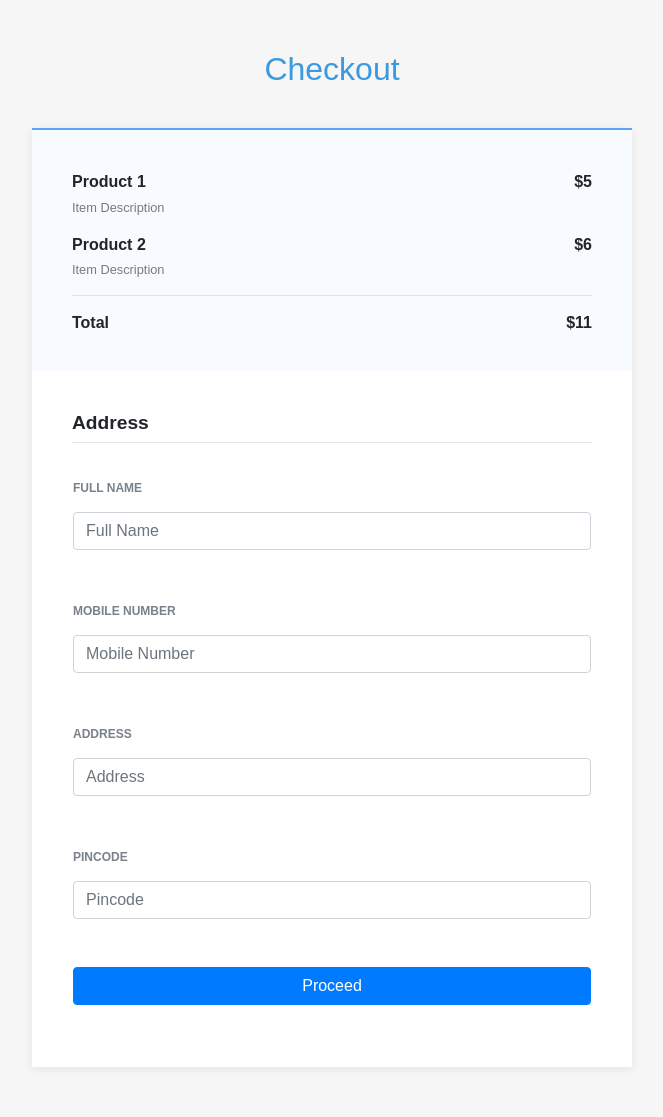
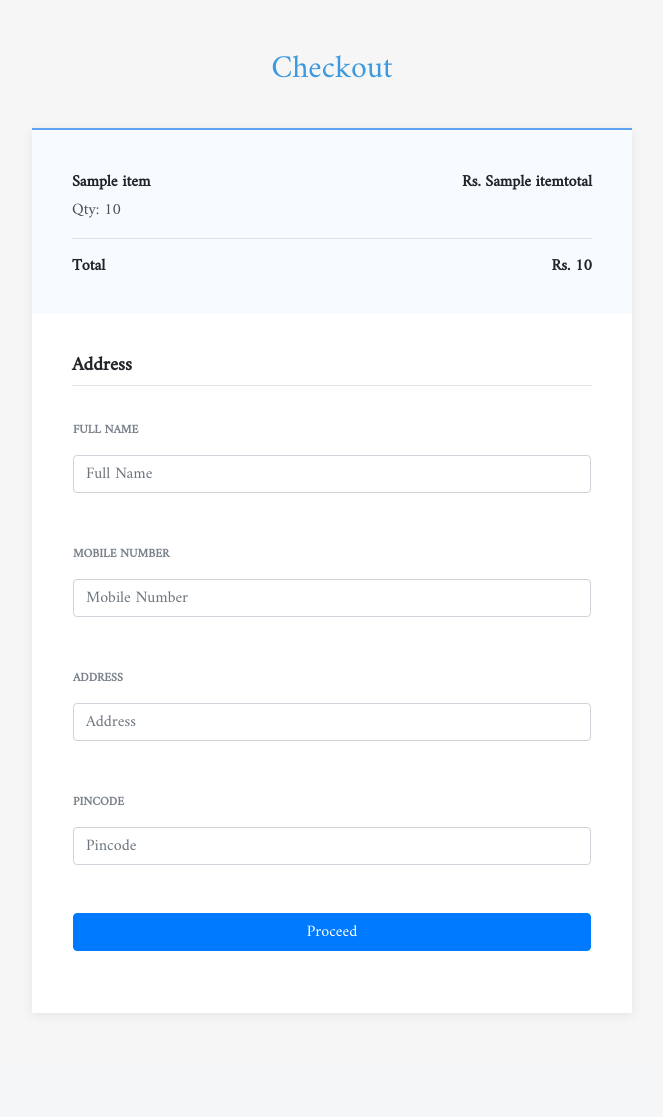
Before and after one commit to Hemanth21k/Medicine, a Django app: template doctorapp/cart/templates/cart/payment.html in a window 1280 px wide. Shown: the part 96-1213 px from the top of the page, without its empty margins (308-971 px from the left). After the commit the page ends 1047 px from the top, so only its background shows below. Run offline with Django 3.2, Linux system fonts and the light colour scheme; the template is opened without the code that fills it: most values are stand-ins (such as "Sample title", 1, 10 or a date in 2020); some libraries are stand-ins or nearby versions.

Commit message:
Recently Commit

```diff
--- /dev/null
+++ b/doctorapp/cart/static/cart/payment1.css
@@ -0,0 +1,141 @@
+.payment-form{
+	padding-bottom: 50px;
+	font-family: 'Amiri', sans-serif;
+}
+
+.payment-form.dark{
+	background-color: #f6f6f6;
+}
+
+.payment-form .content{
+	box-shadow: 0px 2px 10px rgba(0, 0, 0, 0.075);
+	background-color: white;
+}
+
+.payment-form .block-heading{
+    padding-top: 50px;
+    margin-bottom: 40px;
+    text-align: center;
+}
+
+.payment-form .block-heading p{
+	text-align: center;
+	max-width: 420px;
+	margin: auto;
+	opacity:0.7;
+}
+
+.payment-form.dark .block-heading p{
+	opacity:0.8;
+}
+
+.payment-form .block-heading h1,
+.payment-form .block-heading h2,
+.payment-form .block-heading h3 {
+	margin-bottom:1.2rem;
+	color: #3b99e0;
+}
+
+.payment-form form{
+	border-top: 2px solid #5ea4f3;
+	box-shadow: 0px 2px 10px rgba(0, 0, 0, 0.075);
+	background-color: #ffffff;
+	padding: 0;
+	max-width: 600px;
+	margin: auto;
+}
+
+.payment-form .title{
+	font-size: 1em;
+	border-bottom: 1px solid rgba(0,0,0,0.1);
+	margin-bottom: 0.8em;
+	font-weight: 600;
+	padding-bottom: 8px;
+}
+
+.payment-form .products{
+	background-color: #f7fbff;
+    padding: 25px;
+}
+
+.payment-form .products .item{
+	margin-bottom:1em;
+}
+
+.payment-form .products .item-name{
+	font-weight: 700;
+	font-size: 0.9em;
+}
+
+.payment-form .products .item-description{
+	font-size:1em;
+	opacity:0.8;
+}
+
+.payment-form .products .item p{
+	margin-bottom:0.2em;
+}
+
+.payment-form .products .price{
+	float: right;
+	font-weight: 600;
+	font-size: 0.9em;
+}
+
+.payment-form .products .total{
+	border-top: 1px solid rgba(0, 0, 0, 0.1);
+	margin-top: 10px;
+	padding-top: 19px;
+	font-weight: 600;
+	line-height: 1;
+}
+
+.payment-form .card-details{
+	padding: 25px 25px 15px;
+}
+
+.payment-form .card-details label{
+	font-size: 12px;
+	font-weight: 600;
+	margin-bottom: 15px;
+	color: #79818a;
+	text-transform: uppercase;
+}
+
+.payment-form .card-details button{
+	margin-top: 0.6em;
+	padding:12px 0;
+	font-weight: 600;
+}
+
+.payment-form .date-separator{
+ 	margin-left: 10px;
+    margin-right: 10px;
+    margin-top: 5px;
+}
+
+@media (min-width: 576px) {
+	.payment-form .title {
+		font-size: 1.2em;
+	}
+
+	.payment-form .products {
+		padding: 40px;
+  	}
+
+	.payment-form .products .item-name {
+		font-size: 1em;
+	}
+
+	.payment-form .products .price {
+    	font-size: 1em;
+	}
+
+  	.payment-form .card-details {
+    	padding: 40px 40px 30px;
+    }
+
+  	.payment-form .card-details button {
+    	margin-top: 2em;
+    }
+}
--- a/doctorapp/cart/templates/cart/payment.html
+++ b/doctorapp/cart/templates/cart/payment.html
@@ -10,7 +10,63 @@
   <link href="https://fonts.googleapis.com/css?family=Montserrat" rel="stylesheet">
 
 </head> -->
-<link rel="stylesheet" href="{% static 'cart/payment.css' %}">
+<head>
+  <style>
+    /* Center the loader */
+    #loader {
+      position: absolute;
+      left: 50%;
+      top: 50%;
+      z-index: 1;
+      width: 150px;
+      height: 150px;
+      margin: -75px 0 0 -75px;
+      border: 16px solid #f3f3f3;
+      border-radius: 50%;
+      border-top: 16px solid #3498db;
+      width: 120px;
+      height: 120px;
+      -webkit-animation: spin 2s linear infinite;
+      animation: spin 2s linear infinite;
+    }
+
+    @-webkit-keyframes spin {
+      0% { -webkit-transform: rotate(0deg); }
+      100% { -webkit-transform: rotate(360deg); }
+    }
+
+    @keyframes spin {
+      0% { transform: rotate(0deg); }
+      100% { transform: rotate(360deg); }
+    }
+
+    /* Add animation to "page content" */
+    .animate-bottom {
+      position: relative;
+      -webkit-animation-name: animatebottom;
+      -webkit-animation-duration: 1s;
+      animation-name: animatebottom;
+      animation-duration: 1s
+    }
+
+    @-webkit-keyframes animatebottom {
+      from { bottom:-100px; opacity:0 }
+      to { bottom:0px; opacity:1 }
+    }
+
+    @keyframes animatebottom {
+      from{ bottom:-100px; opacity:0 }
+      to{ bottom:0; opacity:1 }
+    }
+
+    #myDiv {
+      display: none;
+      text-align: center;
+    }
+    </style>
+</head>
+<link href="https://fonts.googleapis.com/css?family=Amiri" rel="stylesheet">
+<link rel="stylesheet" href="{% static 'cart/payment1.css' %}">
 <body>
   <main class="page payment-page">
     <section class="payment-form dark">
@@ -20,17 +76,14 @@
         </div>
         <form>
           <div class="products">
+            {% for oitem in all_items %}
             <div class="item">
-              <span class="price">$5</span>
-              <p class="item-name">Product 1</p>
-              <p class="item-description">Item Description</p>
+              <span class="price">Rs. {{oitem.itemtotal}}</span>
+              <p class="item-name">{{oitem.item.name}}</p>
+              <p class="item-description">Qty: {{oitem.quantity}}</p>
             </div>
-            <div class="item">
-              <span class="price">$6</span>
-              <p class="item-name">Product 2</p>
-              <p class="item-description">Item Description</p>
-            </div>
-            <div class="total">Total<span class="price">$11</span></div>
+            {% endfor %}
+            <div class="total">Total<span class="price">Rs. {{tot_cost}}</span></div>
           </div>
           <div class="card-details">
             <h3 class="title">Address</h3>
@@ -52,7 +105,13 @@
                 <input id="pin" type="text" class="form-control" placeholder="Pincode" aria-label="Pincode" aria-describedby="basic-addon1">
               </div>
               <div class="form-group col-sm-12">
-                <a href="{% url 'payment:process' %}" type="button" class="btn btn-primary btn-block">Proceed</a>
+                <a href="{%url 'payment:process' %}" type="button" class="btn btn-primary btn-block">Proceed</a>
+                <!-- <div id="loader"></div> -->
+                <!-- <a href="{%url 'payment:process' %}" type="button" class="btn btn-primary ld-ext-right"
+                onclick="this.classList.toggle('running')">
+                  Click Me
+                  <div class="ld ld-ring ld-spin"></div>
+              </a> -->
                 <!-- <button onclick="setTimeout(myFunction, 3000);">Proceed</button> -->
               </div>
             </div>
@@ -64,11 +123,36 @@
 </body>
 <script src="https://code.jquery.com/jquery-3.2.1.min.js"></script>
 <script src="https://maxcdn.bootstrapcdn.com/bootstrap/4.0.0/js/bootstrap.min.js"></script>
-<script>
-  function myFunction() {
-    //  $.get("{% url 'payment:process' %}"); // Do something after 5 seconds
-    alert("Hello");
+  <script type="text/javascript">
+//   function myfun(msg,duration)
+// {
+//  var el = '<div class="alert alert-success" role="alert">' +
+//           '<button type="button" class="close" data-dismiss="alert" aria-label="Close"><span aria-hidden="true">&times;</span></button>' +
+//           '<strong>Success!</strong> You have been signed in successfully!' +
+//           '</div>';
+// //  el.setAttribute("style","position:absolute;top:20%;left:20%;background-color:white;");
+//  el.innerHTML = msg;
+//   setTimeout(function() {
+//     $(".alert").fadeTo(7000, 0).slideUp(7000, function(){
+//         $(this).remove();
+//     });
+// }, 2000);
+// //  setTimeout(function(){
+// //   el.parentNode.removeChild(el);
+// //  },duration);
+// //  document.body.appendChild(el);
+// }
+var myVar;
+
+function myFunction() {
+  myVar = setTimeout(showPage, 2000);
 }
+function showPage() {
+  document.getElementById("loader").style.display = "none";
+  document.getElementById("myDiv").style.display = "block";
+  // setTimeout("window.location='{%url 'payment:process' %}'",2000);
+}
+
 </script>
 </body>
 
--- a/doctorapp/payment/templates/payment/payment.html
+++ b/doctorapp/payment/templates/payment/payment.html
@@ -1,4 +1,5 @@
-
-<h1>Show me the money!</h1>
+{% include 'home/navbar.html' %}
 <!-- writes out the form tag automatically -->
+<br>
+<br>
 {{ form.render }}
--- a/doctorapp/user/views.py
+++ b/doctorapp/user/views.py
@@ -96,5 +96,7 @@ def Login(request):
 def profilepage(request):
 	user=request.user
 	all_items = user.profile.cart_items.all()
-	print(all_items)
-	return render(request, 'user/profile.html', {'all_items':all_items})
+	num_items_in_cart = all_items.count()
+	# print(all_items)
+	context = {'all_items':all_items, 'num_items_in_cart':num_items_in_cart}
+	return render(request, 'user/profile.html', context)
```
Also changed, not shown: doctorapp/cart/views.py (+10 -3 lines), doctorapp/payment/views.py (+9 -7 lines), doctorapp/user/static/user/profile.css (added, +9 -0 lines), doctorapp/user/templates/user/profile.html (+9 -4 lines), doctorapp/db.sqlite3.
